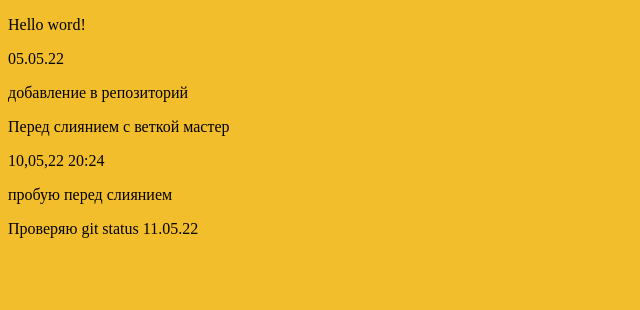
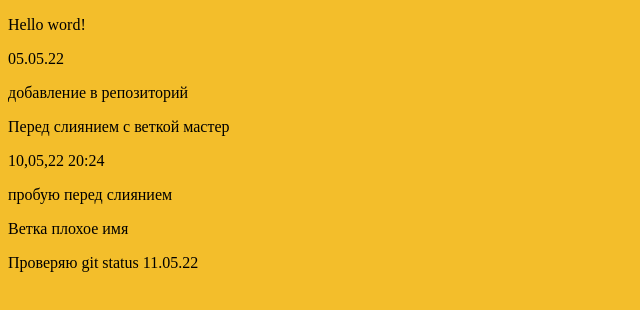
Before and after one commit to RobertBritva/-17-05-22, a plain HTML site: page index.html in a window 1280 px wide. Shown: the whole page, without its empty margins (0-640 px from the left). Drawn offline with Linux system fonts and the light colour scheme; files that its build step writes are made by us from their sources.

Commit message:
New Vetka Bad Name

```diff
--- a/index.html
+++ b/index.html
@@ -15,7 +15,7 @@
   <p>Перед слиянием с веткой мастер</p>
   <p>10,05,22 20:24</p>
   <p>пробую перед слиянием</p>
-
+  <p>Ветка плохое имя</p>
   <p>Проверяю git status 11.05.22</p>
   <script src="script.js"></script>
   <script src="Fack.js"></script>
```
